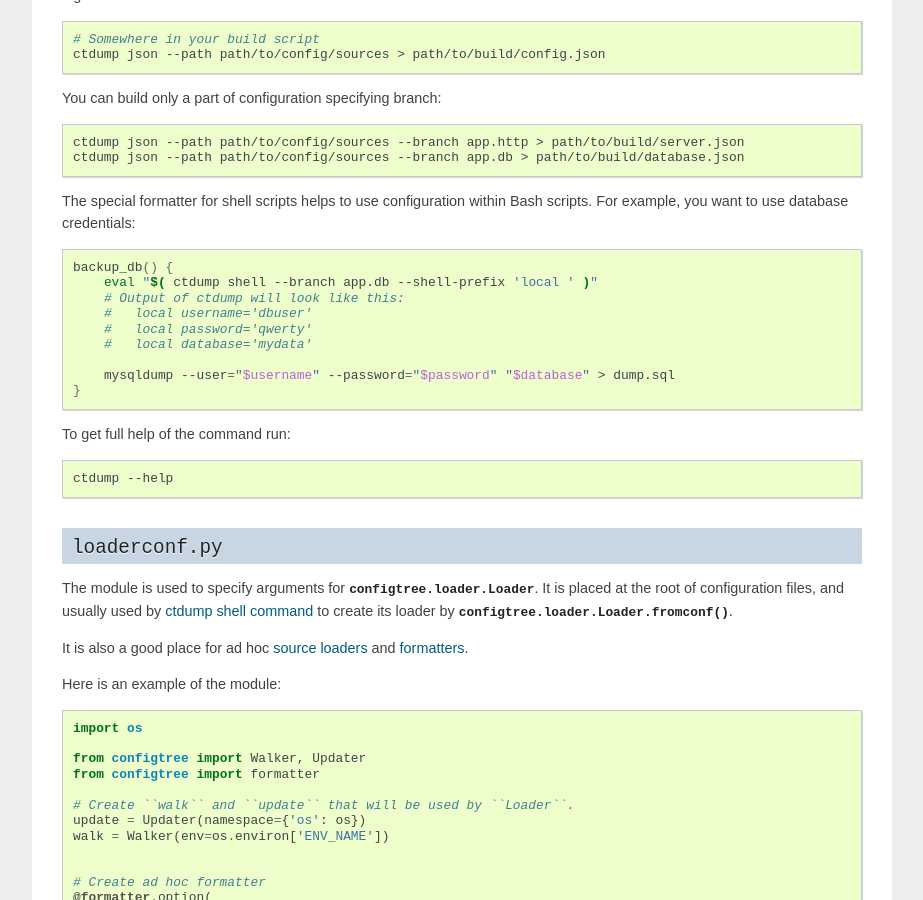
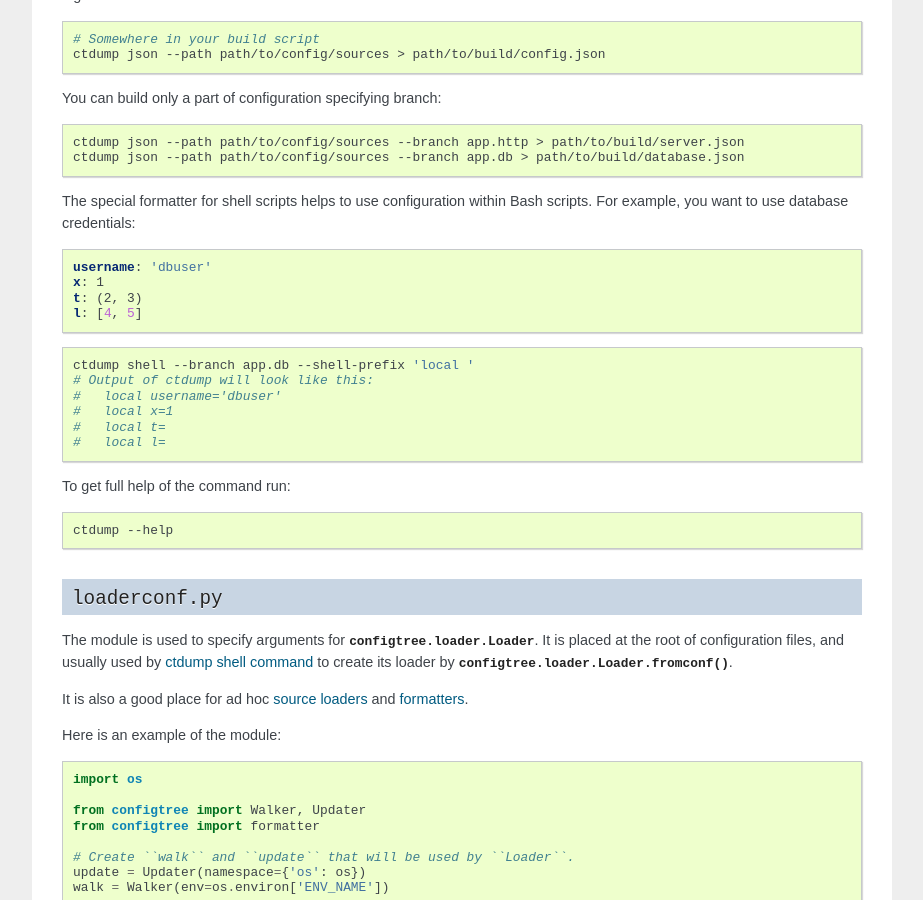
Before and after one commit to StudioEtrange/ConfigTree, a Sphinx documentation site: the page built from docs/advanced_usage.rst, in a window 1280 px wide and 900 px high, scrolled down 7575 px. Shown: the whole window, without its empty margins (198-1121 px from the left). Built offline with Sphinx 7.4.7, drawn with Linux system fonts in a browser that asks for light colours; some of the changed text lies outside the part shown.

```diff
--- a/docs/advanced_usage.rst
+++ b/docs/advanced_usage.rst
@@ -524,17 +524,22 @@ You can build only a part of configuration specifying branch:
 The special formatter for shell scripts helps to use configuration within Bash scripts.
 For example, you want to use database credentials:
 
+..  code-block:: yaml
+
+        username: 'dbuser'
+        x: 1
+        t: (2, 3)
+        l: [4, 5]
+
 ..  code-block::  Bash
 
-    backup_db() {
-        eval "$( ctdump shell --branch app.db --shell-prefix 'local ' )"
-        # Output of ctdump will look like this:
-        #   local username='dbuser'
-        #   local password='qwerty'
-        #   local database='mydata'
+    ctdump shell --branch app.db --shell-prefix 'local '
+    # Output of ctdump will look like this:
+    #   local username='dbuser'
+    #   local x=1
+    #   local t=
+    #   local l=
 
-        mysqldump --user="$username" --password="$password" "$database" > dump.sql
-    }
 
 To get full help of the command run:
 
```
Also changed, not shown: other parts of docs/advanced_usage.rst (+1 -1 lines), 1 other file.
